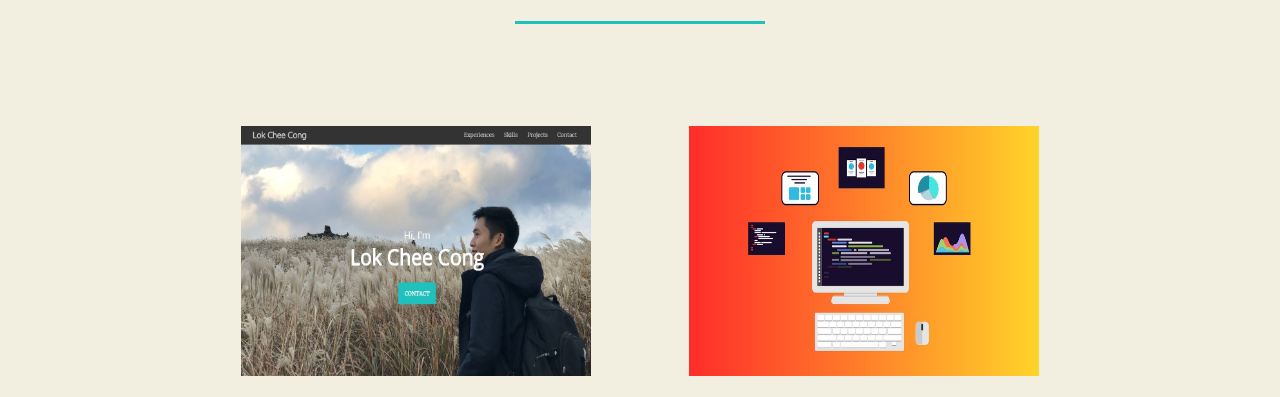
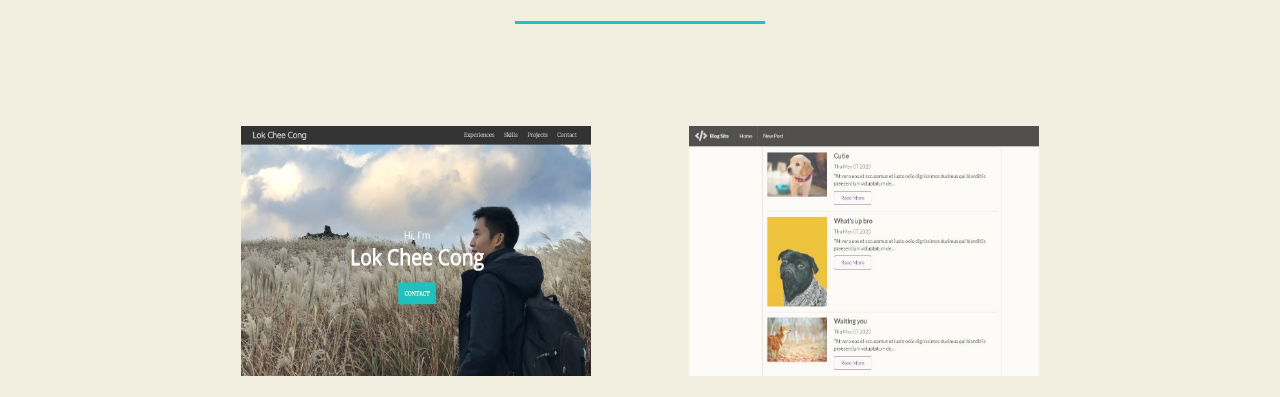
Before and after one commit to Lok-CC/resume, a plain HTML site: page index.html in a window 1280 px wide. Shown: the part 5083-5480 px from the top of the page. Drawn offline with nearby package versions, Linux system fonts and the light colour scheme.

Commit message:
Update links to github

```diff
--- a/index.html
+++ b/index.html
@@ -194,8 +194,10 @@
         <a href="https://github.com/Lok-CC/resume" target="_blank"><i class="fa fa-github-square fa-3x" aria-hidden="true"></i> Resume</a>
       </li>
       <li>
-        <div class="logo" style="background-image: url(assets/img/TheAdvWebDevBootCamp-logo.jpg);"></div>
-        <a><i class="fa fa-github-square fa-3x" aria-hidden="true"></i> Restful Blog</a>
+        <a href="https://simple-doggie-blog.herokuapp.com/blogs" target="_blank">
+          <div class="logo" style="background-image: url(assets/img/project-restfulBlogApp.jpg);"></div>
+        </a>
+        <a href="https://github.com/Lok-CC/restfulBlogApp" target="_blank"><i class="fa fa-github-square fa-3x" aria-hidden="true"></i> Restful Blog</a>
       </li>
     </ul>
   </section>
```
Also changed, not shown: assets/img/project-restfulBlogApp.jpg (added).
